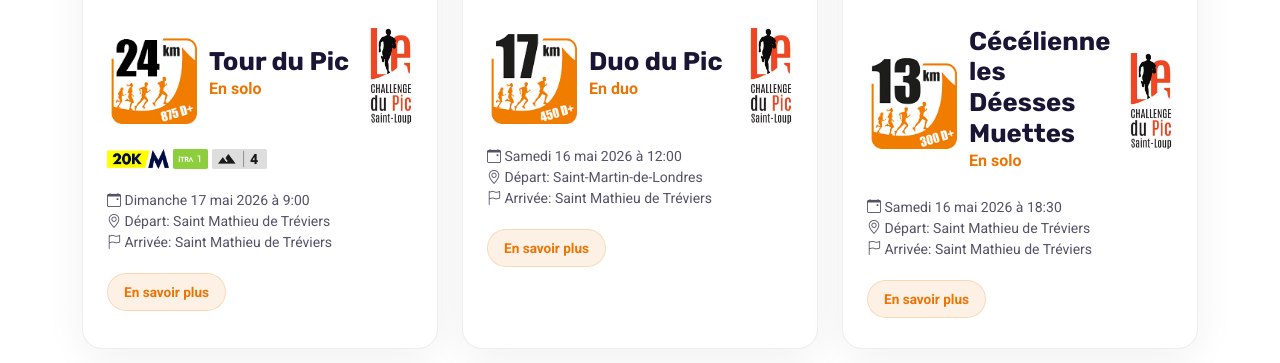
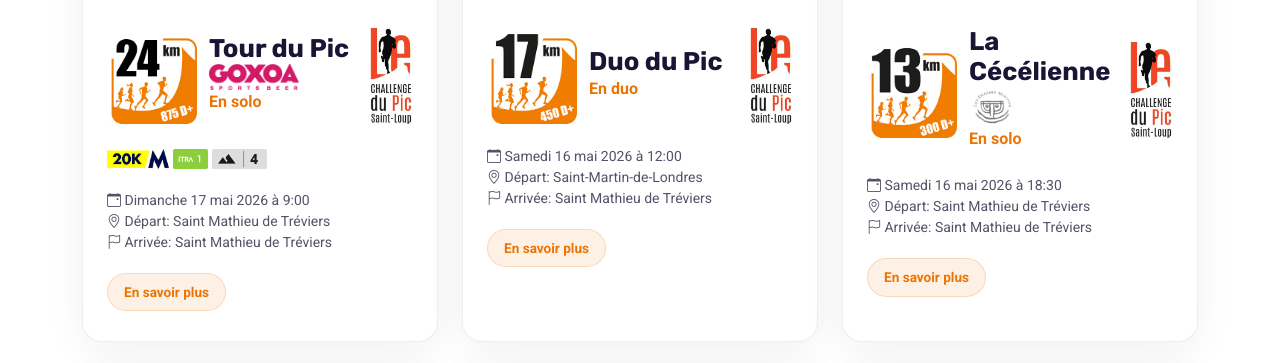
Before and after one commit to festatrail/festatrail.github.io, a Jekyll site: the page built from index.html, in a window 1280 px wide and 900 px high, scrolled down 1793 px, cut to the strip 234-597 px from the top of the window. Built offline with Jekyll 4.4.1, drawn with Linux system fonts in a browser that asks for light colours.

Commit message:
Ajout des logo goxoa et deeesses muettes sur les courses

```diff
--- a/index.html
+++ b/index.html
@@ -163,6 +163,7 @@
                   <img src="{{'assets/img/badges/festa-24.jpg' | relative_url }}" alt="24k" class="img-fluid">
                   <div class="race-main">
                     <h3 class="race-name">Tour du Pic</h3>
+                    <img src="{{'assets/img/sponsors/officiels/goxoa.png' | relative_url }}" alt="goxoa" class="img-fluid">
                     <p class="race-title">En solo</p>
                   </div>
                   <img src="{{'assets/img/badges/challenge-pic.jpg' | relative_url }}" alt="Challenge du Pic Saint Loup" class="ms-auto challenge-pic">
@@ -221,7 +222,8 @@
                 <div class="race-info d-flex align-items-center">
                   <img src="{{'assets/img/badges/festa-13.jpg' | relative_url }}" alt="13k" class="img-fluid">
                   <div class="race-main">
-                    <h3 class="race-name">Cécélienne les Déesses Muettes</h3>
+                    <h3 class="race-name">La Cécélienne</h3>
+                    <img src="{{'assets/img/sponsors/officiels/deesses-muettes.png' | relative_url }}" alt="Déesses muettes" class="img-fluid" style="max-height: 40px;">
                     <p class="race-title">En solo</p>
                   </div>
                   <img src="{{'assets/img/badges/challenge-pic.jpg' | relative_url }}" alt="Challenge du Pic Saint Loup" class="ms-auto challenge-pic">
--- a/pages/course-13.html
+++ b/pages/course-13.html
@@ -49,6 +49,7 @@
               </div>
 
               <div class="race-quotes">
+                <img src="{{'assets/img/sponsors/officiels/deesses-muettes.png' | relative_url }}" alt="Déesses muettes" class="img-fluid" style="max-height: 120px;">
                 <img src="{{ 'assets/img/badges/challenge-pic.jpg' | relative_url }}" alt="Challenge du Pic Saint Loup" class="ms-auto challenge-pic">
               </div>
 
--- a/pages/course-24.html
+++ b/pages/course-24.html
@@ -45,6 +45,7 @@
                 <img src="{{ 'assets/img/badges/festa-24.jpg' | relative_url }}" alt="24k" style="height:90px" />
                 <div>
                   <h1 class="mb-0">Le Tour du Pic Saint-Loup, la course mythique</h1>
+                  <img src="{{'assets/img/sponsors/officiels/goxoa.png' | relative_url }}" alt="goxoa" class="img-fluid" style="max-width: 100px">
                 </div>
               </div>
 
```
